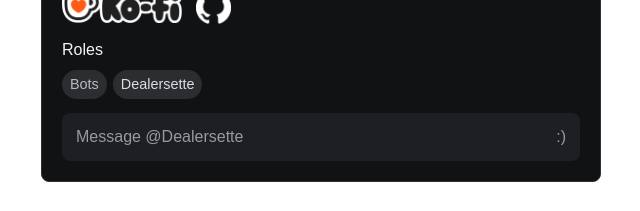
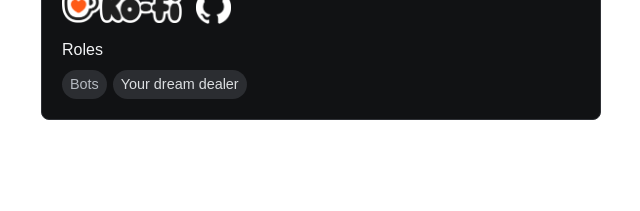
Before and after one commit to chilipepperpixels/sanctuary, a Next.js app: page /projects in a window 1280 px wide. Shown: the part 1027-1238 px from the top of the page, without its empty margins (319-959 px from the left). After the commit the page ends 1187 px from the top, so only its background shows below. Built offline with nearby package versions, Linux system fonts and the light colour scheme.

Commit message:
feat: update invite button to link for adding app and modify role display

```diff
--- a/src/app/projects/page.js
+++ b/src/app/projects/page.js
@@ -91,7 +91,7 @@ export default function Projects() {
 
             <p className="subline">Dealersette · Gamba Bot#5455</p>
 
-            <button className="invite-btn">+ Add App</button>
+            <a class="invite-btn" href="https://discord.com/oauth2/authorize?client_id=1511360890476302386&permissions=68608&integration_type=0&scope=bot" target="_blank">+ Add App</a>
 
             <div className="links">
               <a
@@ -113,12 +113,7 @@ export default function Projects() {
             <div className="section">
               <h4>Roles</h4>
               <span className="role bot-role">Bots</span>
-              <span className="role">Dealersette</span>
-            </div>
-
-            <div className="message-box">
-              Message @Dealersette
-              <span>:)</span>
+              <span className="role">Your dream dealer</span>
             </div>
           </div>
         </div>
```
